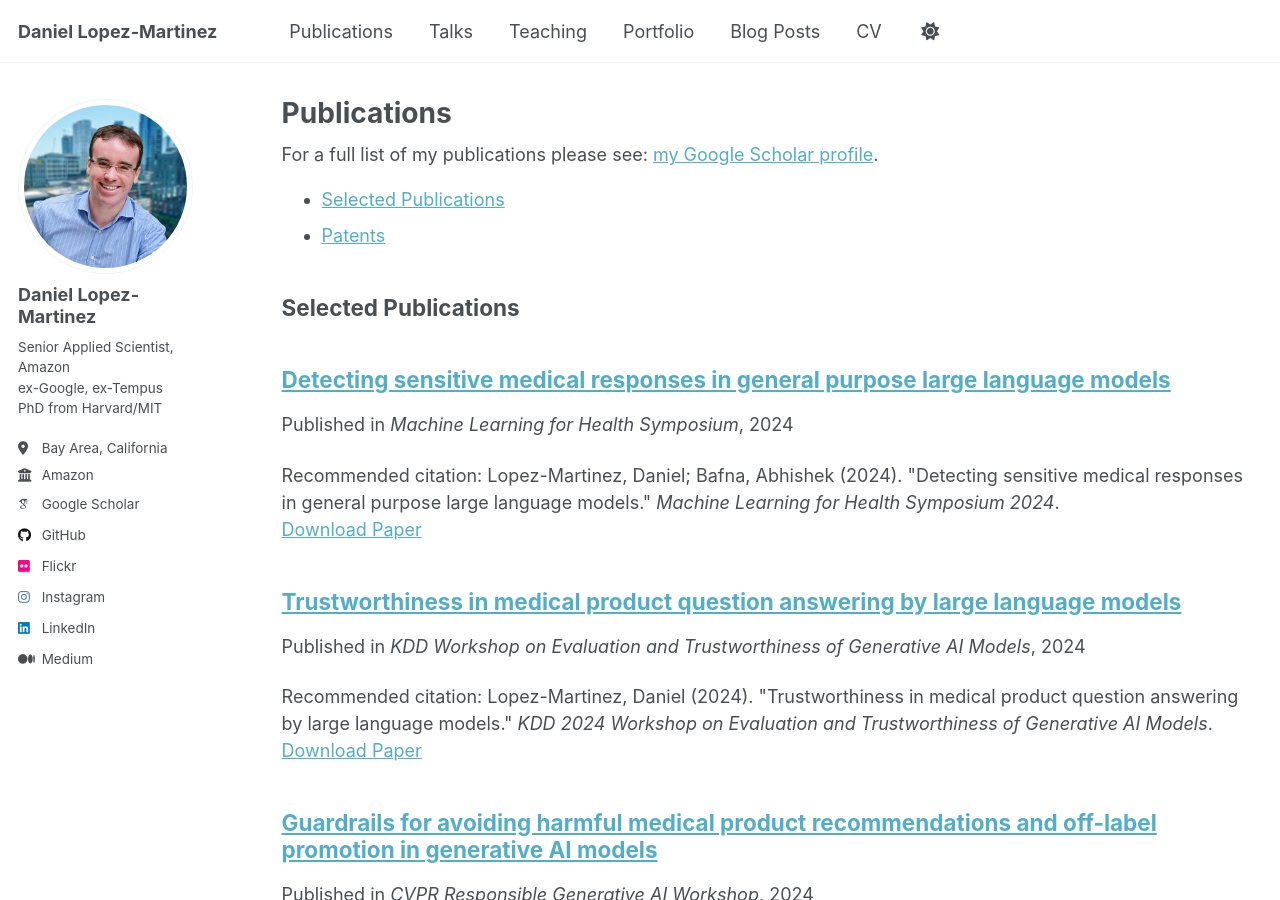
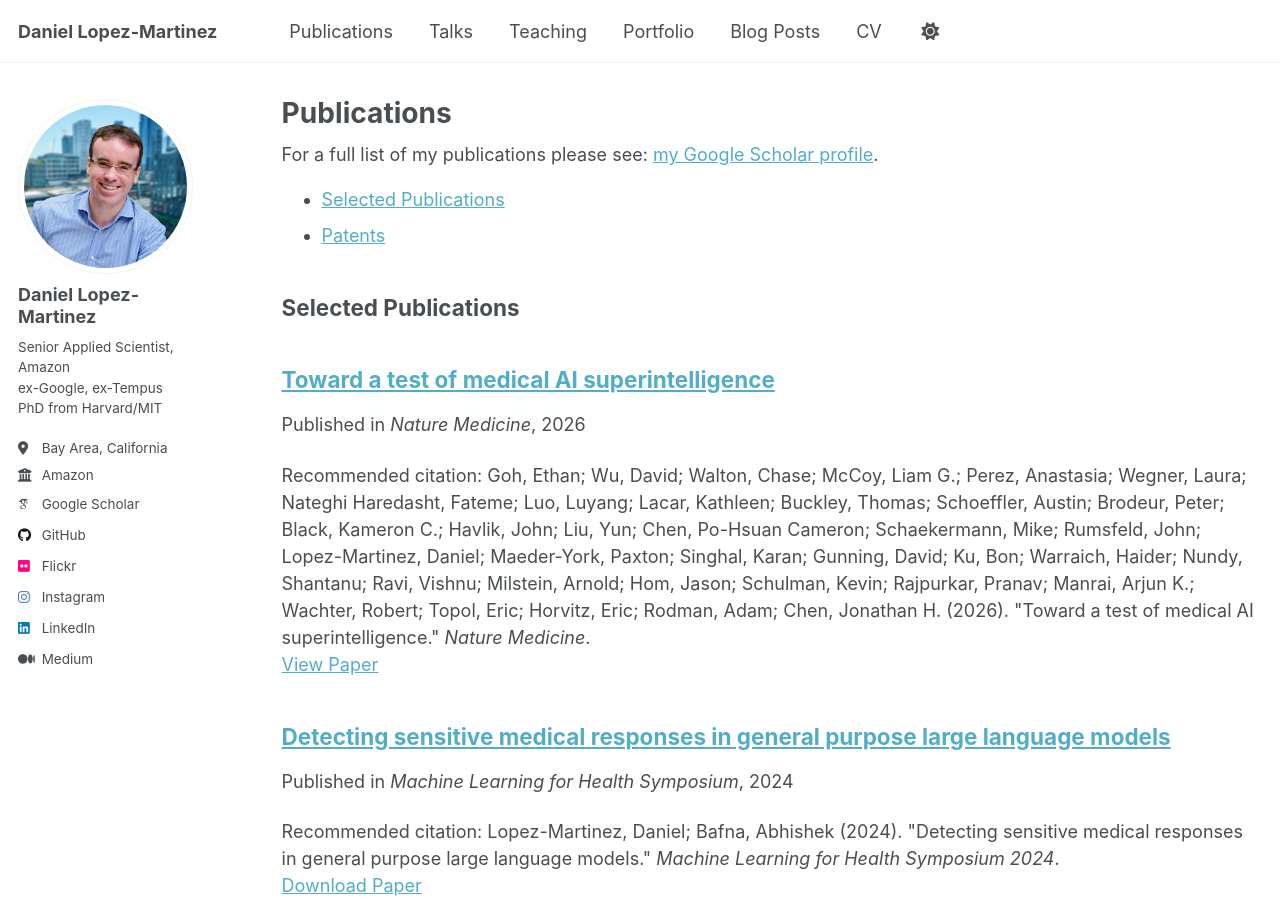
Before and after one commit to daniel-lopezmartinez/daniel-lopezmartinez.github.io, a Jekyll site: the page built from _pages/publications.md, in a window 1280 px wide and 900 px high. Built offline with Jekyll 4.4.1, drawn with Linux system fonts in a browser that asks for light colours; some web fonts are replaced; a script that is not in the unit is left out.

Commit message:
added nature paper

```diff
--- /dev/null
+++ b/_publications/2026-nature-medicine-medical-ai-superintelligence.md
@@ -0,0 +1,12 @@
+---
+title: "Toward a test of medical AI superintelligence"
+collection: publications
+category: manuscripts
+permalink: /publication/2026-nature-medicine-medical-ai-superintelligence
+excerpt:
+date: 2026-07-27
+venue: 'Nature Medicine'
+paperurl: 'https://www.nature.com/articles/s41591-026-04539-8'
+paperlabel: 'View Paper'
+citation: 'Goh, Ethan; Wu, David; Walton, Chase; McCoy, Liam G.; Perez, Anastasia; Wegner, Laura; Nateghi Haredasht, Fateme; Luo, Luyang; Lacar, Kathleen; Buckley, Thomas; Schoeffler, Austin; Brodeur, Peter; Black, Kameron C.; Havlik, John; Liu, Yun; Chen, Po-Hsuan Cameron; Schaekermann, Mike; Rumsfeld, John; Lopez-Martinez, Daniel; Maeder-York, Paxton; Singhal, Karan; Gunning, David; Ku, Bon; Warraich, Haider; Nundy, Shantanu; Ravi, Vishnu; Milstein, Arnold; Hom, Jason; Schulman, Kevin; Rajpurkar, Pranav; Manrai, Arjun K.; Wachter, Robert; Topol, Eric; Horvitz, Eric; Rodman, Adam; Chen, Jonathan H. (2026). &quot;Toward a test of medical AI superintelligence.&quot; <i>Nature Medicine</i>.'
+---
```
Also changed, not shown: _pages/about.md (+1 -0 lines).
